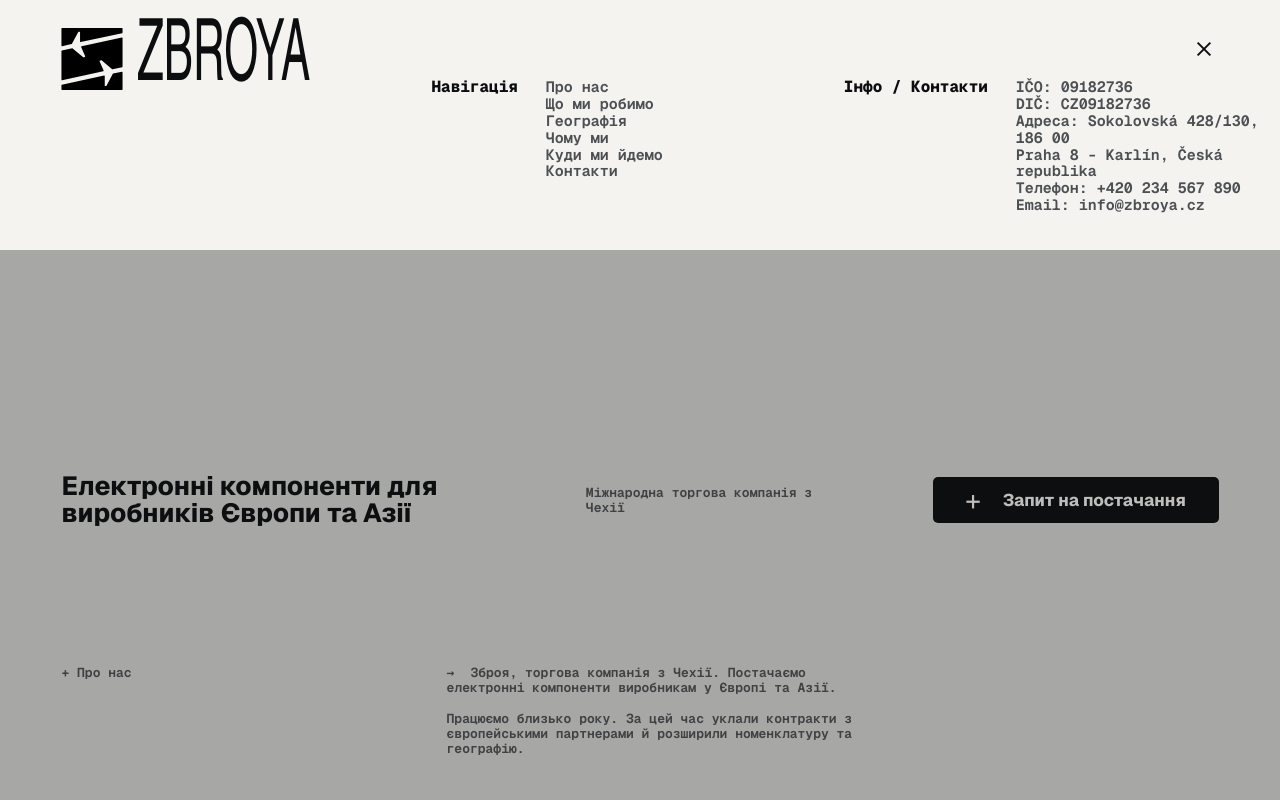
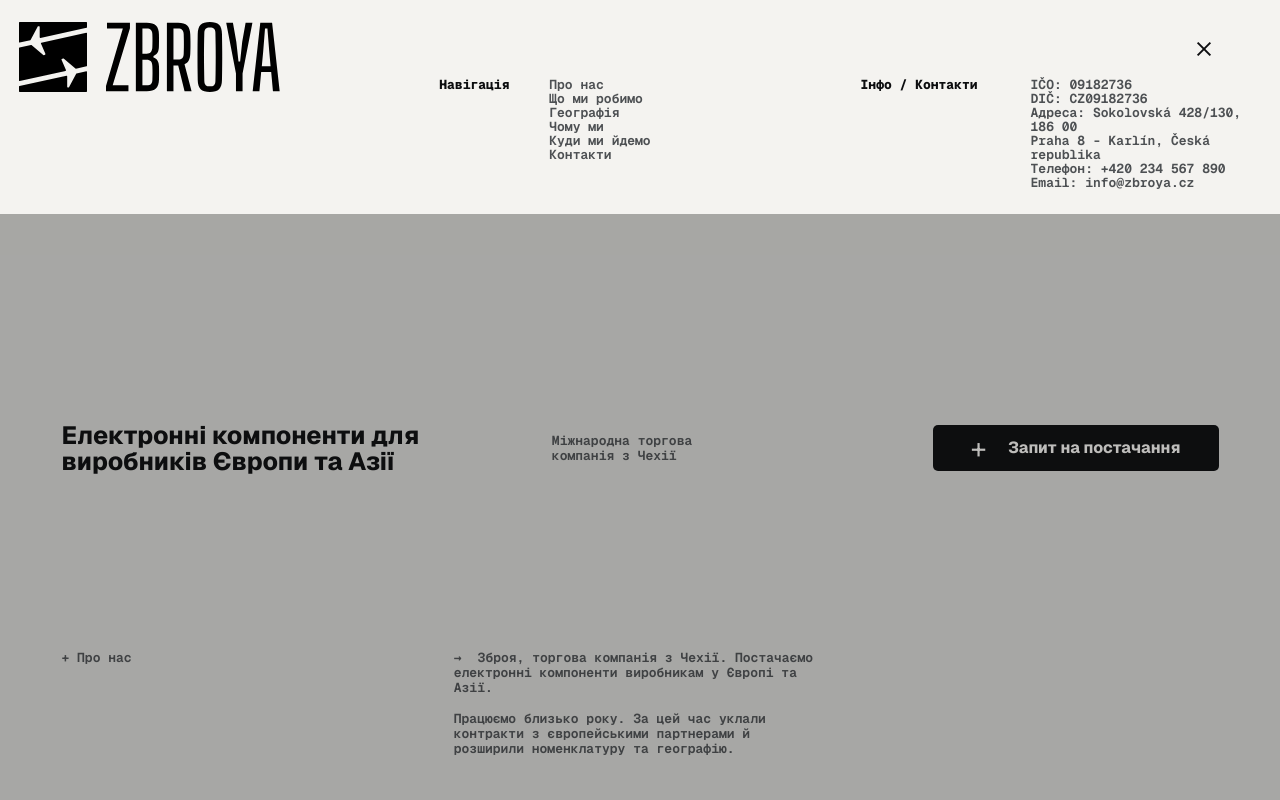
Before and after one commit to silktwo/zbroya, a React (Vite) app: page / in a window 1280 px wide. Both pictures are taken after a click on the button "Open menu". Shown: the top 800 px of the page. Built offline with nearby package versions, Linux system fonts and the light colour scheme; a web font is replaced by a local one.

Commit message:
Tighten hero and navigation grid

```diff
--- a/src/App.jsx
+++ b/src/App.jsx
@@ -80,8 +80,8 @@ function MenuButton({ open, onClick }) {
 function BrandLogo({ className = "" }) {
   return (
     <span className={`brand-logo ${className}`} aria-hidden="true">
-      <img src="/zbroya-symbol.svg" alt="" />
-      <span>ZBROYA</span>
+      <img className="brand-logo-symbol" src="/zbroya-symbol.svg" alt="" />
+      <img className="brand-logo-word" src="/zbroya-logo.svg" alt="" />
     </span>
   );
 }
@@ -108,12 +108,15 @@ function MorphingLogo({ progress }) {
     const startFont = clamp(width * 0.17, 132, 288);
     const endLeft = pageX;
     const endTop = clamp(width * 0.024, 30, 48);
-    const endWidth = clamp(width * 0.175, 210, 318);
+    const endSymbol = clamp(width * 0.044, 52, 70);
+    const endGap = clamp(width * 0.012, 12, 18);
+    const endWordWidth = endSymbol * 2.49;
+    const endWidth = endSymbol + endGap + endWordWidth;
     const endFont = clamp(width * 0.041, 54, 74);
     const startSymbol = clamp(width * 0.042, 48, 72);
-    const endSymbol = clamp(width * 0.044, 52, 76);
-    const endGap = clamp(width * 0.011, 12, 18);
     const startTracking = width <= 640 ? 0.32 : width <= 980 ? 0.74 : 1.38;
+    const finalWordOpacity = clamp((progress - 0.74) / 0.26, 0, 1);
+    const textOpacity = 1 - clamp((progress - 0.58) / 0.3, 0, 1);
 
     return {
       "--logo-left": `${mix(startLeft, endLeft, eased)}px`,
@@ -127,6 +130,9 @@ function MorphingLogo({ progress }) {
       "--word-left": `${mix(0, endSymbol + endGap, eased)}px`,
       "--word-top": `${mix(startWordTop, 2, eased)}px`,
       "--logo-height": `${mix(startWordTop + startFont * 0.86, endSymbol, eased)}px`,
+      "--final-word-width": `${endWordWidth}px`,
+      "--final-word-opacity": finalWordOpacity.toFixed(3),
+      "--morph-text-opacity": textOpacity.toFixed(3),
     };
   }, [progress]);
 
@@ -134,6 +140,7 @@ function MorphingLogo({ progress }) {
     <a className="morph-logo" href="#" aria-label="ZBROYA home" style={style}>
       <img className="morph-symbol" src="/zbroya-symbol.svg" alt="" aria-hidden="true" />
       <span className="morph-word">ZBROYA</span>
+      <img className="morph-wordmark" src="/zbroya-logo.svg" alt="" aria-hidden="true" />
     </a>
   );
 }
--- a/src/styles.css
+++ b/src/styles.css
@@ -9,6 +9,7 @@
   --footer-blue: #12BBF0;
   --line: oklch(0.73 0.006 95);
   --page-x: clamp(28px, 4.8vw, 76px);
+  --grid-gap: clamp(18px, 1.55vw, 24px);
   --sans: "Geist", ui-sans-serif, system-ui, -apple-system, BlinkMacSystemFont, "Segoe UI", sans-serif;
   --mono: "Geist Mono", ui-monospace, SFMono-Regular, Menlo, Monaco, Consolas, monospace;
   --display: "Big Shoulders", "Arial Narrow", "Helvetica Neue Condensed", sans-serif;
@@ -148,8 +149,21 @@ button {
   display: block;
   white-space: nowrap;
   letter-spacing: var(--logo-tracking, 0em);
+  opacity: var(--morph-text-opacity);
   transform: scaleX(var(--letter-scale));
   transform-origin: left top;
+}
+
+.morph-wordmark {
+  position: absolute;
+  top: 0;
+  left: var(--word-left);
+  width: var(--final-word-width);
+  height: var(--symbol-size);
+  display: block;
+  object-fit: contain;
+  object-position: left top;
+  opacity: var(--final-word-opacity);
 }
 
 .menu-open .morph-logo {
@@ -162,12 +176,17 @@ button {
   min-height: 100vh;
   overflow: hidden;
   background: var(--panel);
+  display: grid;
+  grid-template-columns: repeat(12, minmax(0, 1fr));
+  column-gap: var(--grid-gap);
+  align-content: start;
   padding: clamp(108px, 13vh, 144px) var(--page-x) clamp(36px, 5.5vh, 64px);
 }
 
 .hero-wordmark-ghost {
+  grid-column: 1 / -1;
   width: 100%;
-  height: clamp(230px, 27vw, 380px);
+  height: clamp(204px, 23vw, 329px);
 }
 
 .section-label {
@@ -182,17 +201,22 @@ button {
 .hero-product {
   position: relative;
   z-index: 2;
+  grid-column: 1 / -1;
   display: grid;
-  grid-template-columns: minmax(300px, 0.95fr) minmax(210px, 0.55fr) auto;
+  grid-template-columns: repeat(12, minmax(0, 1fr));
   align-items: center;
-  gap: clamp(34px, 8vw, 138px);
+  column-gap: var(--grid-gap);
   margin-top: clamp(10px, 2.4vh, 30px);
+}
+
+.hero-product > div {
+  grid-column: 1 / 5;
 }
 
 .hero-product h1 {
   margin: 0;
   max-width: 640px;
-  font-size: clamp(24px, 2.05vw, 34px);
+  font-size: clamp(24px, 1.95vw, 31px);
   font-weight: 750;
   line-height: 1.05;
   letter-spacing: 0;
@@ -203,9 +227,13 @@ button {
   max-width: 245px;
   color: var(--muted);
   font-family: var(--mono);
-  font-size: clamp(13px, 1vw, 16px);
+  font-size: 13px;
   font-weight: 650;
   line-height: 1.16;
+}
+
+.hero-sub {
+  grid-column: 6 / 8;
 }
 
 .cta-button {
@@ -217,9 +245,14 @@ button {
   border-radius: 5px;
   background: var(--ink);
   color: var(--paper);
-  font-size: 17px;
+  font-size: 16px;
   font-weight: 750;
   justify-self: start;
+}
+
+.hero-cta {
+  grid-column: 10 / 13;
+  justify-self: end;
 }
 
 .cta-button::before {
@@ -236,22 +269,23 @@ button {
   right: var(--page-x);
   bottom: clamp(34px, 5.4vh, 66px);
   display: grid;
-  grid-template-columns: minmax(180px, 0.95fr) minmax(420px, 1.45fr) minmax(220px, 0.8fr);
-  gap: clamp(34px, 8vw, 138px);
+  grid-template-columns: repeat(12, minmax(0, 1fr));
+  column-gap: var(--grid-gap);
   align-items: start;
   color: var(--muted);
   font-family: var(--mono);
-  font-size: clamp(13px, 0.95vw, 15px);
+  font-size: 13px;
   font-weight: 650;
   line-height: 1.18;
 }
 
 .hero-about-link {
+  grid-column: 1 / 4;
   justify-self: start;
 }
 
 .hero-about-row p {
-  grid-column: 2;
+  grid-column: 5 / 9;
   margin: 0;
   max-width: 640px;
 }
@@ -291,11 +325,11 @@ button {
   top: 0;
   left: 0;
   right: 0;
-  min-height: clamp(178px, 19vw, 238px);
-  padding: clamp(20px, 2.2vw, 32px) var(--page-x) clamp(24px, 2.8vw, 42px);
+  min-height: 182px;
+  padding: 22px 18px 24px;
   display: grid;
-  grid-template-columns: minmax(260px, 0.34fr) minmax(0, 1fr);
-  gap: clamp(74px, 8vw, 136px);
+  grid-template-columns: repeat(12, minmax(0, 1fr));
+  column-gap: var(--grid-gap);
   align-items: start;
   border-radius: 0;
   background: var(--paper);
@@ -315,40 +349,37 @@ button {
 
 .brand-logo {
   display: inline-flex;
-  align-items: flex-start;
-  gap: 14px;
+  align-items: center;
+  gap: 18px;
   color: var(--ink);
 }
 
-.brand-logo img {
-  width: 62px;
-  height: 62px;
+.brand-logo-symbol {
+  width: 70px;
+  height: 70px;
   display: block;
+  object-fit: contain;
 }
 
-.brand-logo span {
+.brand-logo-word {
   display: block;
-  font-family: var(--display);
-  font-size: 86px;
-  font-weight: 500;
-  line-height: 0.78;
-  letter-spacing: 0;
-  text-transform: uppercase;
-  scale: 0.62 1;
-  transform-origin: left top;
+  width: 174px;
+  height: auto;
 }
 
 .menu-brand {
   display: inline-flex;
   justify-self: start;
+  grid-column: 1 / 4;
 }
 
 .menu-grid {
+  grid-column: 5 / 13;
   display: grid;
-  grid-template-columns: minmax(310px, 0.7fr) minmax(430px, 0.9fr);
-  gap: clamp(58px, 8vw, 128px);
+  grid-template-columns: repeat(8, minmax(0, 1fr));
+  column-gap: var(--grid-gap);
   align-items: start;
-  padding-top: clamp(50px, 4vw, 68px);
+  padding-top: 56px;
 }
 
 .section-label {
@@ -359,19 +390,28 @@ button {
 .menu-nav,
 .menu-info {
   display: grid;
-  grid-template-columns: auto minmax(0, 1fr);
-  gap: 28px;
+  column-gap: 22px;
   align-items: start;
   font-family: var(--mono);
+}
+
+.menu-nav {
+  grid-column: 1 / 5;
+  grid-template-columns: 88px minmax(0, 1fr);
+}
+
+.menu-info {
+  grid-column: 5 / 9;
+  grid-template-columns: 148px minmax(0, 1fr);
 }
 
 .menu-nav h2,
 .menu-info h2 {
   margin: 0;
   color: var(--ink);
-  font-size: 16px;
+  font-size: 13px;
   font-weight: 800;
-  line-height: 1.05;
+  line-height: 1.1;
 }
 
 .menu-nav div {
@@ -383,9 +423,9 @@ button {
 .menu-info p {
   margin: 0;
   color: var(--muted);
-  font-size: 15px;
+  font-size: 13px;
   font-weight: 650;
-  line-height: 1.12;
+  line-height: 1.08;
   overflow-wrap: anywhere;
 }
 
@@ -628,6 +668,12 @@ button {
     margin-top: 44px;
   }
 
+  .hero-product > div,
+  .hero-sub,
+  .hero-cta {
+    grid-column: auto;
+  }
+
   .hero-about-row {
     position: relative;
     left: auto;
@@ -639,6 +685,10 @@ button {
   }
 
   .hero-about-row p {
+    grid-column: auto;
+  }
+
+  .hero-about-link {
     grid-column: auto;
   }
 
@@ -659,6 +709,13 @@ button {
     min-height: auto;
     grid-template-columns: 1fr;
     gap: 28px;
+  }
+
+  .menu-brand,
+  .menu-grid,
+  .menu-nav,
+  .menu-info {
+    grid-column: auto;
   }
 
   .menu-grid,
@@ -862,13 +919,13 @@ button {
     gap: 10px;
   }
 
-  .brand-logo img {
+  .brand-logo-symbol {
     width: 44px;
     height: 44px;
   }
 
-  .brand-logo span {
-    font-size: 64px;
+  .brand-logo-word {
+    width: 110px;
   }
 
   .menu-nav h2,
```
